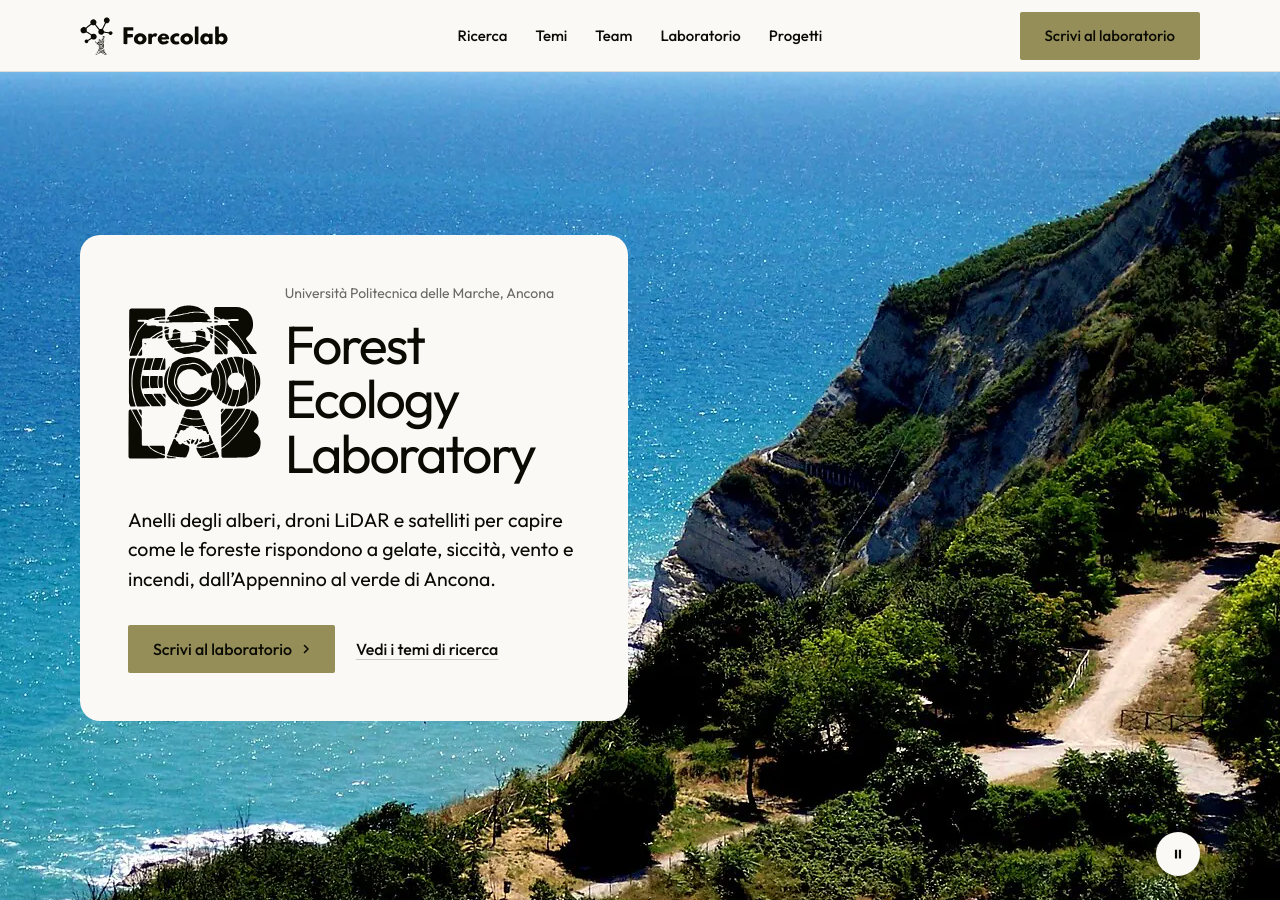
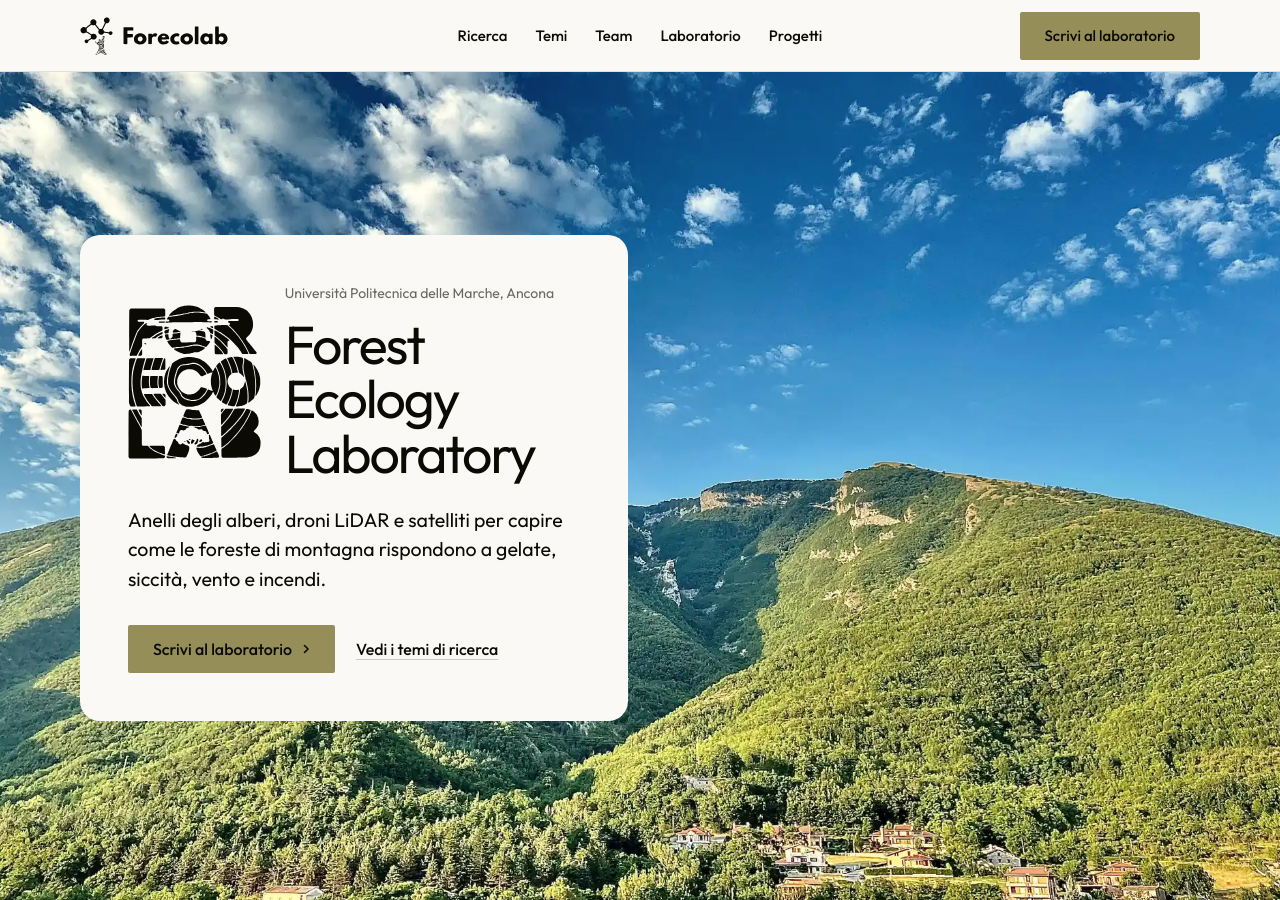
Before and after one commit to AtzeniF/forecolab, a Jekyll site: the page built from v1/index.html, in a window 1280 px wide and 900 px high. Built offline with Jekyll 4.4.1, drawn with Linux system fonts in a browser that asks for light colours.

Commit message:
Apertura: quattro foto del laboratorio scelte per la palette, niente pulsante di pausa, tolte le foto Wikimedia di Conero e Cardeto
Co-Authored-By: Claude Opus 5.5 <noreply@anthropic.com>

```diff
--- a/credits.html
+++ b/credits.html
@@ -98,8 +98,6 @@
       <li><a href="https://commons.wikimedia.org/wiki/File:Boschi_di_faggio._Massiccio_del_pollino.JPG">Potito m. petrone</a>, <a href="https://creativecommons.org/licenses/by-sa/3.0">CC BY-SA 3.0</a></li>
       <li><a href="https://commons.wikimedia.org/wiki/File:Monte_Catria_visto_dal_Monte_Cucco.jpg">Mk79</a>, <a href="https://creativecommons.org/licenses/by-sa/4.0">CC BY-SA 4.0</a></li>
       <li><a href="https://commons.wikimedia.org/wiki/File:Secular_beech_in_the_%22Faggeta_Madre%22.jpg">Tulumnes</a>, <a href="https://creativecommons.org/licenses/by-sa/4.0">CC BY-SA 4.0</a></li>
-      <li><a href="https://commons.wikimedia.org/wiki/File:Sirolo-vista_conero.jpg">gaspa</a>, <a href="https://creativecommons.org/licenses/by/2.0">CC BY 2.0</a></li>
-      <li><a href="https://commons.wikimedia.org/wiki/File:Parco_del_Cardeto_Ancona.jpg">Wikimedia Commons</a>, pubblico dominio</li>
     </ul>
   </section>
 </main>
--- a/v1/index.html
+++ b/v1/index.html
@@ -67,13 +67,8 @@
   .hero__brand .hero__kicker { margin: 0 0 var(--s-3); font-size: var(--t-small); color: var(--muted); }
   .hero--slides > .hero__slide { opacity: 0; transition: opacity 1.6s ease; }
   .hero--slides > .hero__slide.is-on { opacity: 1; }
-  .hero__pause { position: absolute; z-index: 2; right: max(var(--gut), 16px); bottom: 24px; width: 44px; height: 44px; border-radius: 999px; border: 0; display: grid; place-items: center; background: var(--p-bg); color: var(--p-ink); cursor: pointer; }
-  .hero__pause .i-play, .hero__pause[aria-pressed="true"] .i-pause { display: none; }
-  .hero__pause[aria-pressed="true"] .i-play { display: inline; }
-  .hero__pause svg { fill: currentColor; }
-  @media (max-width: 1023px) { .hero__pause { top: calc(var(--nav) + var(--photo) - 56px); bottom: auto; } }
   @media (max-width: 639px) { .hero__logo { height: 96px; } }
-  @media (prefers-reduced-motion: reduce) { .hero--slides > .hero__slide { transition: none; } .hero__pause { display: none; } }
+  @media (prefers-reduced-motion: reduce) { .hero--slides > .hero__slide { transition: none; } }
   /* ricerca: due linee */
   .line__pic { margin: 0 0 var(--s-5); border-radius: var(--r-lg); overflow: hidden; aspect-ratio: 16 / 10; }
   .line__pic img { display: block; width: 100%; height: 100%; object-fit: cover; }
@@ -156,11 +151,10 @@
             <h1 id="hero-h">{{ s.hero_titolo }}</h1>
           </div>
         </div>
-        <p class="hero__lead">Anelli degli alberi, droni LiDAR e satelliti per capire come le foreste rispondono a gelate, siccità, vento e incendi, dall’Appennino al verde di Ancona.</p>
+        <p class="hero__lead">Anelli degli alberi, droni LiDAR e satelliti per capire come le foreste di montagna rispondono a gelate, siccità, vento e incendi.</p>
         <div class="btn-row"><a class="btn btn--primary" href="{{ mail }}">Scrivi al laboratorio{{ arrow }}</a><a class="btn btn--secondary" href="#temi">Vedi i temi di ricerca</a></div>
       </div>
     </div></div>
-    <button class="hero__pause" type="button" aria-pressed="false" aria-label="Ferma il cambio delle foto"><svg viewBox="0 0 16 16" width="14" height="14" aria-hidden="true"><path class="i-pause" d="M4.5 3h2.5v10H4.5zM9 3h2.5v10H9z"/><path class="i-play" d="M5 3l8 5-8 5z"/></svg></button>
   </section>
 
   <section class="section statement" id="statement" data-moment="word-highlight" aria-label="Il laboratorio in breve">
```
Also changed, not shown: other parts of v1/index.html (+5 -9 lines), _data/sito.yml (+8 -8 lines), assets/img/hero-cardeto-960.webp (deleted), assets/img/hero-cardeto.webp (deleted), assets/img/hero-catria-1200.webp (deleted), assets/img/hero-catria.webp (deleted), assets/img/hero-conero-960.webp (deleted), assets/img/hero-conero.webp (deleted), assets/img/hero-faggio-960.webp (deleted), assets/img/hero-faggio.webp (deleted), assets/img/lab-appennino-1200.webp (added), assets/img/lab-appennino.webp (added), assets/img/lab-crinale-1200.webp (added), assets/img/lab-crinale.webp (added), 4 more files.
